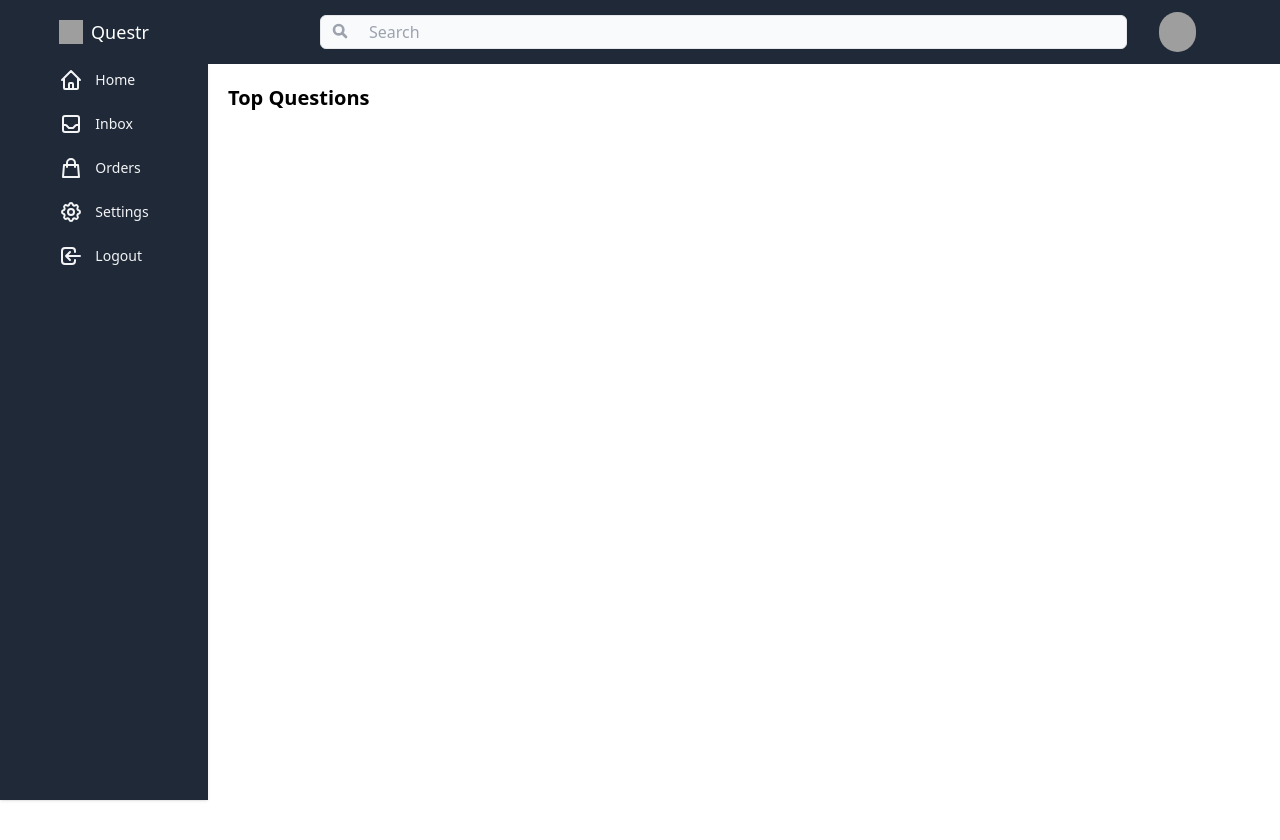
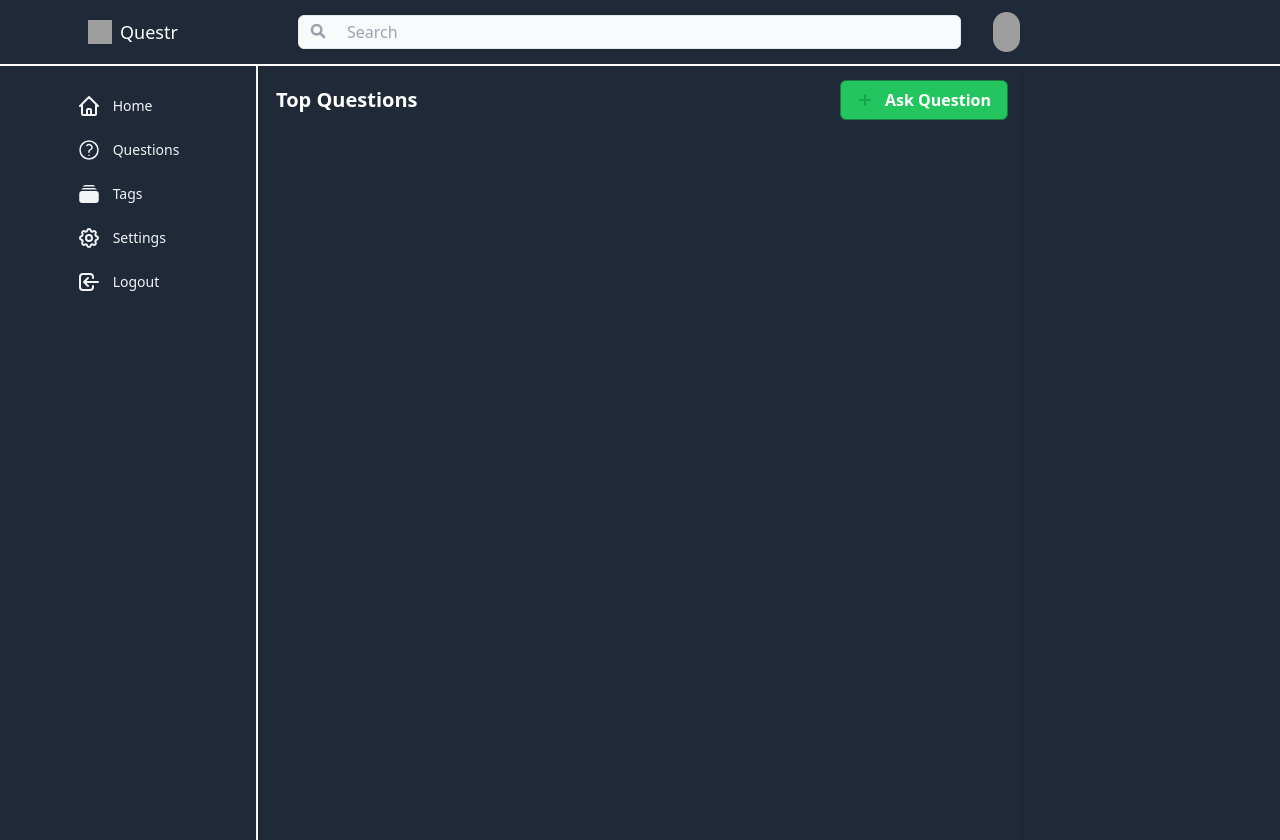
Before and after one commit to Mohit161220/questr, a React (Create React App) app in the folder frontend/: page / in a window 1280 px wide. Shown: the top 840 px of the page. Before the commit the page ends 800 px from the top, so only its background shows below. Built offline with nearby package versions, Linux system fonts and the light colour scheme; grey boxes are pictures that could not be loaded.

Commit message:
Home Page added

```diff
--- a/frontend/src/App.js
+++ b/frontend/src/App.js
@@ -5,6 +5,7 @@ import Login from "./pages/Login";
 import Sidebar from "./components/Sidebar";
 import Home from "./pages/Home";
 import Navbar from "./components/Navbar";
+import RightSidebar from "./components/RightSidebar";
 
 function App() {
   let routes;
@@ -32,14 +33,17 @@ function App() {
     }
     routes = (
       <Router>
+          <Navbar />
         <Sidebar />
-        <div className="min-h-screen">
+        <div className="bg-gray-800 min-h-screen">
           <main className=" h-full">
-            <div className="md:ml-52">
-              <Navbar />
-              <Routes>
-                <Route exact path="/" element={<Home/>} />
-              </Routes>
+            <div className="flex md:ml-64">
+                <div className="w-full">
+                  <Routes>
+                    <Route exact path="/" element={<Home />} />
+                  </Routes>
+                </div>
+                <RightSidebar />
             </div>
           </main>
         </div>
--- a/frontend/src/components/Navbar.js
+++ b/frontend/src/components/Navbar.js
@@ -2,10 +2,24 @@ import React from "react";
 import { Link } from "react-router-dom";
 function Nav() {
   return (
-    <div className="sticky top-0 m-0 p-0">
+    <div className="sticky top-0 m-0 p-0 border-b-2 border-white">
       <nav className="bg-gray-800">
-        <div className="px-0 sm:px-20">
+        <div className="px-0 sm:pr-64">
           <div className="flex items-center h-16 justify-start">
+            <Link className="md:flex items-center m-20 hover:bg-gray-700 hover:rounded-lg hidden">
+              <div className=" m-2">
+                <img
+                  className=" h-6 w-6 max-w-none"
+                  src="https://tailwindui.com/img/logos/workflow-mark-indigo-500.svg"
+                  alt="Workflow"
+                />
+              </div>
+              <div className="mr-2 hidden md:block">
+                <h1 className=" text-white rounded-md text-lg font-md">
+                  Questr
+                </h1>
+              </div>
+            </Link>
             <div className="md:hidden">
               <button
                 type="button"
@@ -87,7 +101,6 @@ function Nav() {
                 alt="Rounded avatar"
               />
             </Link>
-
           </div>
         </div>
       </nav>
--- /dev/null
+++ b/frontend/src/components/RightSidebar.js
@@ -0,0 +1,11 @@
+import React from "react";
+import { Link } from "react-router-dom";
+export default function RightSidebar() {
+  return (
+    <div className="hidden mr-0 md:flex ">
+      <div className="flex flex-col h-screen p-3 bg-gray-800 shadow w-64 items-center">
+
+      </div>
+    </div>
+  );
+}
--- a/frontend/src/components/Sidebar.js
+++ b/frontend/src/components/Sidebar.js
@@ -1,30 +1,14 @@
 import React from "react";
-import {Link} from "react-router-dom"
+import { Link } from "react-router-dom";
 export default function Sidebar() {
   return (
-    <div className="hidden md:flex fixed left-0 ">
-      <div className="flex flex-col h-screen p-3 bg-gray-800 shadow w-52 items-center">
-      <Link className="flex items-center hover:bg-gray-700 hover:rounded-lg">
-              <div className=" m-2">
-                <img
-                  className=" h-6 w-6 max-w-none"
-                  src="https://tailwindui.com/img/logos/workflow-mark-indigo-500.svg"
-                  alt="Workflow"
-                />
-              </div>
-              <div className="mr-2 hidden md:block">
-                <h1 className=" text-white rounded-md text-lg font-md">
-                  Questr
-                </h1>
-              </div>
-            </Link>
+    <div className="hidden md:flex fixed left-0 border-r-2 border-white">
+      <div className="flex flex-col h-screen p-3 bg-gray-800 shadow w-64 items-center">
         <div className="">
           <div className="flex-1">
-
             <ul className="pt-2 pb-4 space-y-1 text-sm hidden md:block">
               <li className="rounded-sm">
-                <a
-                  href="#"
+                <Link
                   className="flex items-center p-2 space-x-3 rounded-md"
                 >
                   <svg
@@ -42,55 +26,47 @@ export default function Sidebar() {
                     />
                   </svg>
                   <span className="text-gray-100">Home</span>
-                </a>
+                </Link>
               </li>
               <li className="rounded-sm">
-                <a
-                  href="#"
+                <Link
                   className="flex items-center p-2 space-x-3 rounded-md"
                 >
                   <svg
                     xmlns="http://www.w3.org/2000/svg"
-                    className="w-6 h-6 text-gray-100"
                     fill="none"
                     viewBox="0 0 24 24"
+                    strokeWidth={1.5}
                     stroke="currentColor"
-                    strokeWidth={2}
+                    className="w-6 h-6 text-gray-100"
                   >
                     <path
                       strokeLinecap="round"
                       strokeLinejoin="round"
-                      d="M20 13V6a2 2 0 00-2-2H6a2 2 0 00-2 2v7m16 0v5a2 2 0 01-2 2H6a2 2 0 01-2-2v-5m16 0h-2.586a1 1 0 00-.707.293l-2.414 2.414a1 1 0 01-.707.293h-3.172a1 1 0 01-.707-.293l-2.414-2.414A1 1 0 006.586 13H4"
+                      d="M9.879 7.519c1.171-1.025 3.071-1.025 4.242 0 1.172 1.025 1.172 2.687 0 3.712-.203.179-.43.326-.67.442-.745.361-1.45.999-1.45 1.827v.75M21 12a9 9 0 11-18 0 9 9 0 0118 0zm-9 5.25h.008v.008H12v-.008z"
                     />
                   </svg>
-                  <span className="text-gray-100">Inbox</span>
-                </a>
+
+                  <span className="text-gray-100">Questions</span>
+                </Link>
               </li>
               <li className="rounded-sm">
-                <a
-                  href="#"
+              <Link
                   className="flex items-center p-2 space-x-3 rounded-md"
                 >
-                  <svg
-                    xmlns="http://www.w3.org/2000/svg"
-                    className="w-6 h-6 text-gray-100"
-                    fill="none"
-                    viewBox="0 0 24 24"
-                    stroke="currentColor"
-                    strokeWidth={2}
-                  >
-                    <path
-                      strokeLinecap="round"
-                      strokeLinejoin="round"
-                      d="M16 11V7a4 4 0 00-8 0v4M5 9h14l1 12H4L5 9z"
-                    />
-                  </svg>
-                  <span className="text-gray-100">Orders</span>
-                </a>
+                <svg
+                  xmlns="http://www.w3.org/2000/svg"
+                  viewBox="0 0 24 24"
+                  fill="currentColor"
+                  className="w-6 h-6 text-gray-100"
+                >
+                  <path d="M5.566 4.657A4.505 4.505 0 016.75 4.5h10.5c.41 0 .806.055 1.183.157A3 3 0 0015.75 3h-7.5a3 3 0 00-2.684 1.657zM2.25 12a3 3 0 013-3h13.5a3 3 0 013 3v6a3 3 0 01-3 3H5.25a3 3 0 01-3-3v-6zM5.25 7.5c-.41 0-.806.055-1.184.157A3 3 0 016.75 6h10.5a3 3 0 012.683 1.657A4.505 4.505 0 0018.75 7.5H5.25z" />
+                </svg>
+                <span className="text-gray-100">Tags</span>
+                </Link>
               </li>
               <li className="rounded-sm">
-                <a
-                  href="#"
+                <Link
                   className="flex items-center p-2 space-x-3 rounded-md"
                 >
                   <svg
@@ -113,11 +89,10 @@ export default function Sidebar() {
                     />
                   </svg>
                   <span className="text-gray-100">Settings</span>
-                </a>
+                </Link>
               </li>
               <li className="rounded-sm">
-                <a
-                  href="#"
+                <Link
                   className="flex items-center p-2 space-x-3 rounded-md"
                 >
                   <svg
@@ -135,7 +110,7 @@ export default function Sidebar() {
                     />
                   </svg>
                   <span className="text-gray-100">Logout</span>
-                </a>
+                </Link>
               </li>
             </ul>
           </div>
--- a/frontend/src/pages/home.js
+++ b/frontend/src/pages/home.js
@@ -2,9 +2,32 @@ import React, { useState } from "react";
 
 function Home() {
   return (
-    <div className="p-5">
-      <div>
-        <h1 className="text-xl font-semibold">Top Questions</h1>
+    <div className="">
+      <div className="h-32">
+        <div className="flex">
+          <h1 className="text-white text-xl font-semibold p-5 mr-auto">
+            Top Questions
+          </h1>
+
+          <button className="h-10 my-auto mr-4 flex items-center p-2 space-x-3 rounded-md bg-green-500 hover:bg-green-700 text-white font-bold py-2 px-4 border border-green-700 ">
+            <svg
+              xmlns="http://www.w3.org/2000/svg"
+              fill="none"
+              viewBox="0 0 24 24"
+              strokeWidth={3}
+              stroke="currentColor"
+              className="w-4 h-4 text-green-600"
+            >
+              <path
+                strokeLinecap="round"
+                strokeLinejoin="round"
+                d="M12 4.5v15m7.5-7.5h-15"
+              />
+            </svg>
+            <span>Ask Question</span>
+          </button>
+        </div>
+        <div></div>
       </div>
     </div>
   );
```
Also changed, not shown: 1 other file (tests, documents, lock files or other folders). Lines whose indentation alone changed are shown as unchanged.
